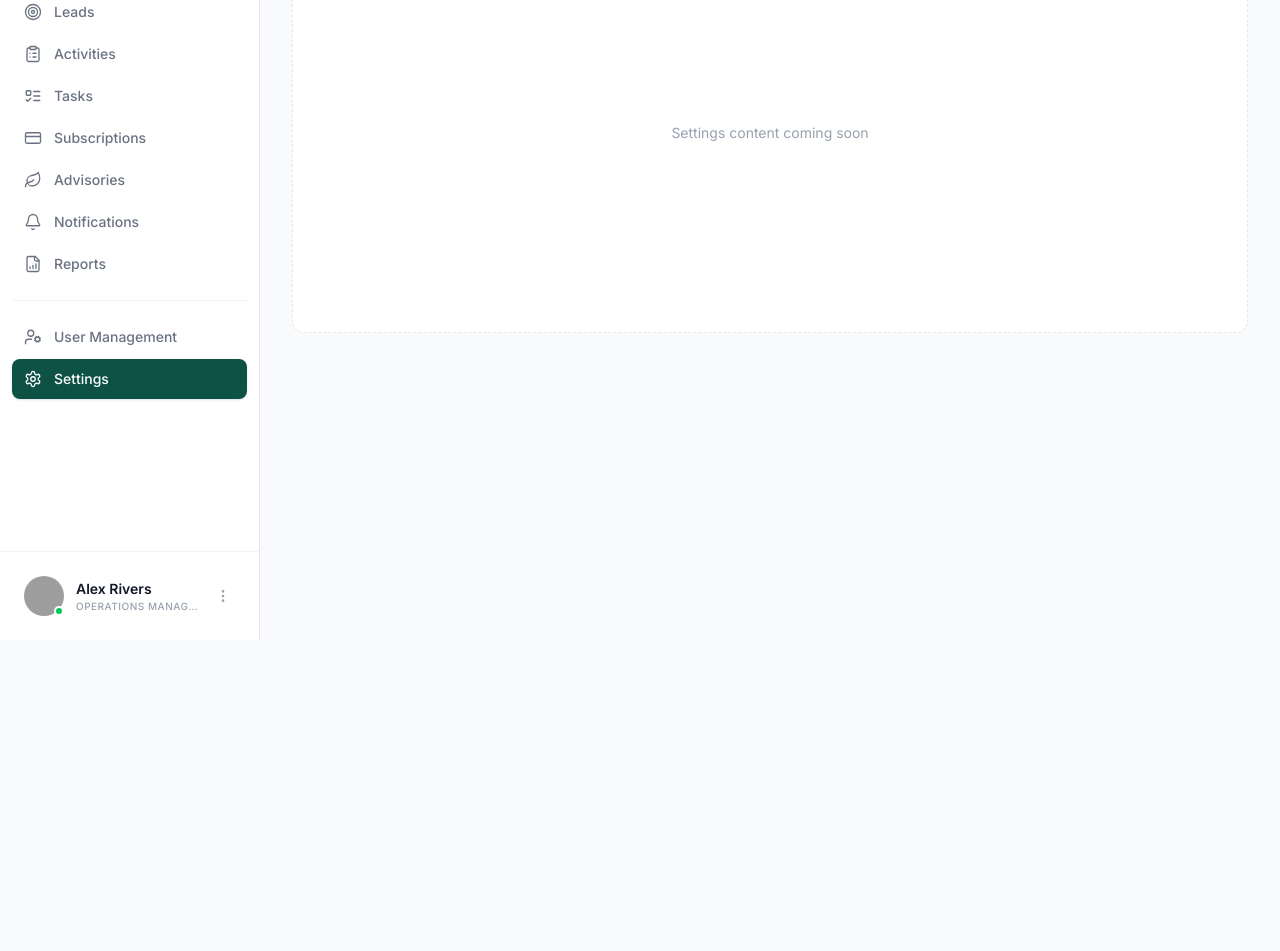
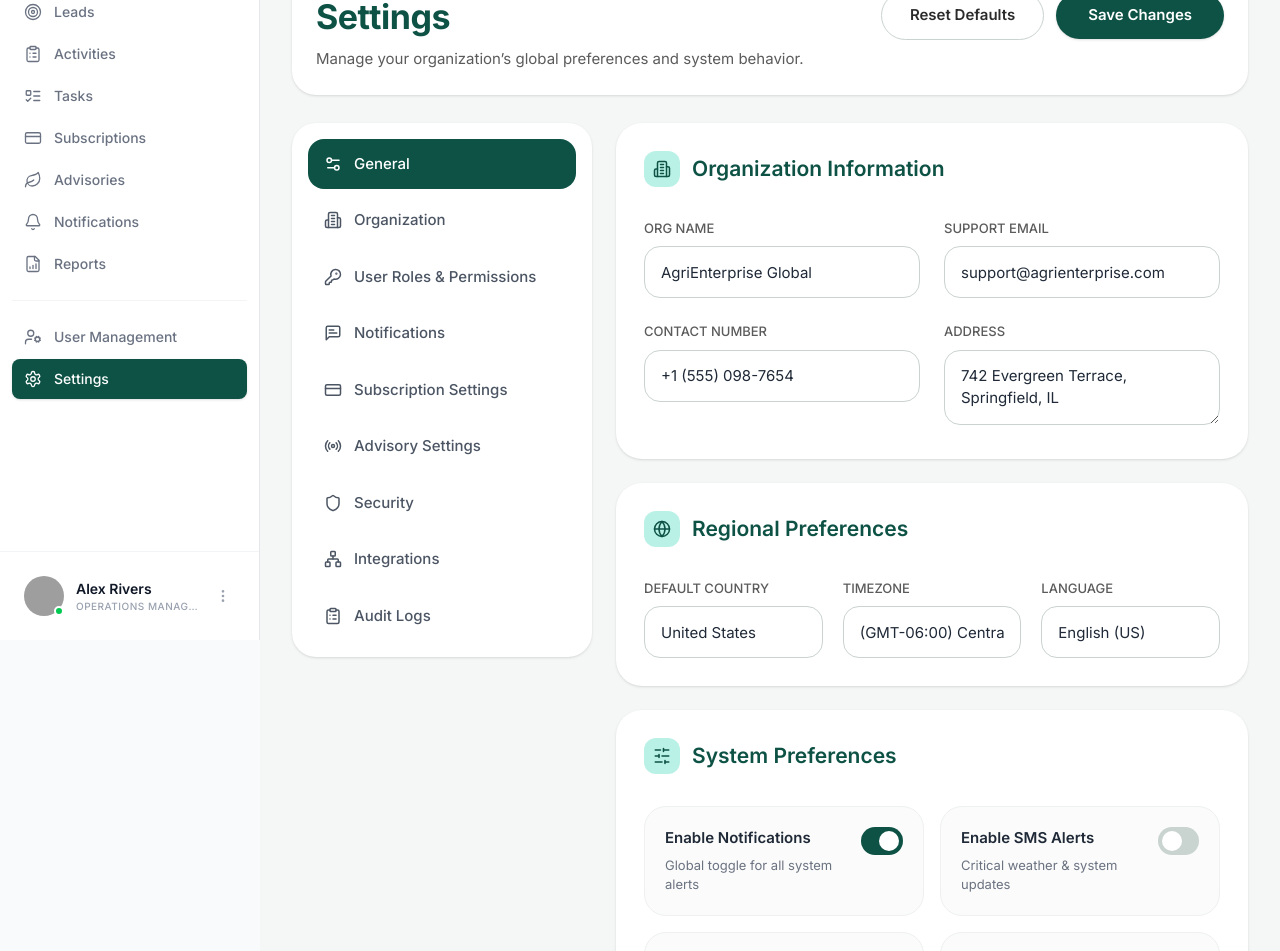
Before and after one commit to Cropgen56/satagro-crm, a React (Vite) app: page /settings in a window 1280 px wide. Shown: the part 160-1111 px from the top of the page. Before the commit the page ends 800 px from the top, so only its background shows below. Built offline with nearby package versions, Linux system fonts and the light colour scheme; grey boxes are pictures that could not be loaded.

Commit message:
updated with the settings page

```diff
--- a/src/App.jsx
+++ b/src/App.jsx
@@ -22,6 +22,7 @@ import AdvisoryPage from '@/pages/AdvisoryPage'
 import Notificationspage from '@/pages/Notificationspage'
 import Reportpage from '@/pages/Reportpage'
 import ProfilePage from '@/pages/ProfilePage'
+import SettingsPage from './pages/SettingsPage'
 
 export default function App() {
   return (
@@ -57,7 +58,7 @@ export default function App() {
 
         <Route
           path="/settings"
-          element={<EmptyPage title="Settings" />}
+          element={<SettingsPage/>}
         />
       </Route>
 
--- /dev/null
+++ b/src/components/settings/OrganizationInformationCard.jsx
@@ -0,0 +1,70 @@
+// OrganizationInformationCard.jsx
+
+import { Building2 } from 'lucide-react'
+
+export default function OrganizationInformationCard() {
+  return (
+    <div className="rounded-[26px] bg-white p-7 shadow-sm">
+      <div className="flex items-center gap-3">
+        <div className="flex h-9 w-9 items-center justify-center rounded-xl bg-[#B9F1E6]">
+          <Building2 className="h-4.5 w-4.5 text-brand-primary" />
+        </div>
+
+        <h2 className="text-[21px] font-semibold text-brand-primary">
+          Organization Information
+        </h2>
+      </div>
+
+      <div className="mt-8 grid grid-cols-1 gap-6 md:grid-cols-2">
+        <div>
+          <label className="mb-2 block text-[13px] font-medium uppercase text-[#5B5B5B]">
+            Org Name
+          </label>
+
+          <input
+            value="AgriEnterprise Global"
+            readOnly
+            className="h-[52px] w-full rounded-2xl border border-[#CAD3CF] px-4 text-[15px] text-[#1F2937] outline-none"
+          />
+        </div>
+
+        <div>
+          <label className="mb-2 block text-[13px] font-medium uppercase text-[#5B5B5B]">
+            Support Email
+          </label>
+
+          <input
+            value="support@agrienterprise.com"
+            readOnly
+            className="h-[52px] w-full rounded-2xl border border-[#CAD3CF] px-4 text-[15px] text-[#1F2937] outline-none"
+          />
+        </div>
+
+        <div>
+          <label className="mb-2 block text-[13px] font-medium uppercase text-[#5B5B5B]">
+            Contact Number
+          </label>
+
+          <input
+            value="+1 (555) 098-7654"
+            readOnly
+            className="h-[52px] w-full rounded-2xl border border-[#CAD3CF] px-4 text-[15px] text-[#1F2937] outline-none"
+          />
+        </div>
+
+        <div>
+          <label className="mb-2 block text-[13px] font-medium uppercase text-[#5B5B5B]">
+            Address
+          </label>
+
+          <textarea
+            value="742 Evergreen Terrace, Springfield, IL"
+            readOnly
+            rows={2}
+            className="w-full rounded-2xl border border-[#CAD3CF] px-4 py-3.5 text-[15px] text-[#1F2937] outline-none"
+          />
+        </div>
+      </div>
+    </div>
+  )
+}
--- /dev/null
+++ b/src/components/settings/RegionalPreferencesCard.jsx
@@ -0,0 +1,57 @@
+// RegionalPreferencesCard.jsx
+
+import { Globe } from 'lucide-react'
+
+export default function RegionalPreferencesCard() {
+  return (
+    <div className="rounded-[26px] bg-white p-7 shadow-sm">
+      <div className="flex items-center gap-3">
+        <div className="flex h-9 w-9 items-center justify-center rounded-xl bg-[#B9F1E6]">
+          <Globe className="h-4.5 w-4.5 text-brand-primary" />
+        </div>
+
+        <h2 className="text-[21px] font-semibold text-brand-primary">
+          Regional Preferences
+        </h2>
+      </div>
+
+      <div className="mt-8 grid grid-cols-1 gap-5 md:grid-cols-3">
+        <div>
+          <label className="mb-2 block text-[13px] font-medium uppercase text-[#5B5B5B]">
+            Default Country
+          </label>
+
+          <input
+            value="United States"
+            readOnly
+            className="h-[52px] w-full rounded-2xl border border-[#CAD3CF] px-4 text-[15px] text-[#1F2937] outline-none"
+          />
+        </div>
+
+        <div>
+          <label className="mb-2 block text-[13px] font-medium uppercase text-[#5B5B5B]">
+            Timezone
+          </label>
+
+          <input
+            value="(GMT-06:00) Central Time"
+            readOnly
+            className="h-[52px] w-full rounded-2xl border border-[#CAD3CF] px-4 text-[15px] text-[#1F2937] outline-none"
+          />
+        </div>
+
+        <div>
+          <label className="mb-2 block text-[13px] font-medium uppercase text-[#5B5B5B]">
+            Language
+          </label>
+
+          <input
+            value="English (US)"
+            readOnly
+            className="h-[52px] w-full rounded-2xl border border-[#CAD3CF] px-4 text-[15px] text-[#1F2937] outline-none"
+          />
+        </div>
+      </div>
+    </div>
+  )
+}
--- /dev/null
+++ b/src/components/settings/SettingsHeader.jsx
@@ -0,0 +1,29 @@
+// SettingsHeader.jsx
+
+export default function SettingsHeader() {
+  return (
+    <div className="rounded-[24px] bg-white px-6 py-6 shadow-sm">
+      <div className="flex flex-col gap-5 xl:flex-row xl:items-start xl:justify-between">
+        <div>
+          <h1 className="text-[34px] font-bold tracking-[-0.5px] text-brand-primary">
+            Settings
+          </h1>
+
+          <p className="mt-1.5 text-[15px] text-[#5B5B5B]">
+            Manage your organization’s global preferences and system behavior.
+          </p>
+        </div>
+
+        <div className="flex items-center gap-3">
+          <button className="rounded-full border border-[#C9D3CF] bg-white px-7 py-3 text-[15px] font-semibold text-[#2B2B2B]">
+            Reset Defaults
+          </button>
+
+          <button className="rounded-full bg-brand-primary px-8 py-3 text-[15px] font-semibold text-white shadow-sm">
+            Save Changes
+          </button>
+        </div>
+      </div>
+    </div>
+  )
+}
--- /dev/null
+++ b/src/components/settings/SettingsSidebar.jsx
@@ -0,0 +1,82 @@
+// SettingsSidebar.jsx
+
+import {
+  Settings2,
+  Building2,
+  KeyRound,
+  MessageSquareText,
+  CreditCard,
+  Radio,
+  Shield,
+  Network,
+  ClipboardList,
+} from 'lucide-react'
+
+const items = [
+  {
+    label: 'General',
+    icon: Settings2,
+    active: true,
+  },
+  {
+    label: 'Organization',
+    icon: Building2,
+  },
+  {
+    label: 'User Roles & Permissions',
+    icon: KeyRound,
+  },
+  {
+    label: 'Notifications',
+    icon: MessageSquareText,
+  },
+  {
+    label: 'Subscription Settings',
+    icon: CreditCard,
+  },
+  {
+    label: 'Advisory Settings',
+    icon: Radio,
+  },
+  {
+    label: 'Security',
+    icon: Shield,
+  },
+  {
+    label: 'Integrations',
+    icon: Network,
+  },
+  {
+    label: 'Audit Logs',
+    icon: ClipboardList,
+  },
+]
+
+export default function SettingsSidebar() {
+  return (
+    <div className="h-fit rounded-[24px] bg-white p-4 shadow-sm">
+      <div className="space-y-1.5">
+        {items.map((item) => {
+          const Icon = item.icon
+
+          return (
+            <button
+              key={item.label}
+              className={`flex w-full items-center gap-3 rounded-2xl px-4 py-3.5 text-left transition ${
+                item.active
+                  ? 'bg-brand-primary text-white'
+                  : 'text-[#4B5563] hover:bg-[#F5F7F6]'
+              }`}
+            >
+              <Icon className="h-4.5 w-4.5" />
+
+              <span className="text-[15px] font-medium">
+                {item.label}
+              </span>
+            </button>
+          )
+        })}
+      </div>
+    </div>
+  )
+}
--- /dev/null
+++ b/src/components/settings/SystemPreferencesCard.jsx
@@ -0,0 +1,79 @@
+// SystemPreferencesCard.jsx
+
+import { SlidersHorizontal } from 'lucide-react'
+
+const preferences = [
+  {
+    title: 'Enable Notifications',
+    description: 'Global toggle for all system alerts',
+    enabled: true,
+  },
+  {
+    title: 'Enable SMS Alerts',
+    description: 'Critical weather & system updates',
+    enabled: false,
+  },
+  {
+    title: 'Auto Assign Agents',
+    description: 'Intelligently route new leads to reps',
+    enabled: true,
+  },
+  {
+    title: 'Advanced Analytics',
+    description: 'Beta features for predictive yield',
+    enabled: false,
+  },
+]
+
+export default function SystemPreferencesCard() {
+  return (
+    <div className="rounded-[26px] bg-white p-7 shadow-sm">
+      <div className="flex items-center gap-3">
+        <div className="flex h-9 w-9 items-center justify-center rounded-xl bg-[#B9F1E6]">
+          <SlidersHorizontal className="h-4.5 w-4.5 text-brand-primary" />
+        </div>
+
+        <h2 className="text-[21px] font-semibold text-brand-primary">
+          System Preferences
+        </h2>
+      </div>
+
+      <div className="mt-8 grid grid-cols-1 gap-4 md:grid-cols-2">
+        {preferences.map((item) => (
+          <div
+            key={item.title}
+            className="rounded-[22px] border border-[#EEF1EF] bg-[#FAFBFA] p-5"
+          >
+            <div className="flex items-start justify-between gap-4">
+              <div>
+                <h3 className="text-[15px] font-semibold text-[#1F2937]">
+                  {item.title}
+                </h3>
+
+                <p className="mt-1.5 text-[13px] text-[#6B7280]">
+                  {item.description}
+                </p>
+              </div>
+
+              <div
+                className={`relative h-7 w-[48px] rounded-full transition ${
+                  item.enabled
+                    ? 'bg-brand-primary'
+                    : 'bg-[#C9D3CF]'
+                }`}
+              >
+                <div
+                  className={`absolute top-1 h-5 w-5 rounded-full bg-white transition ${
+                    item.enabled
+                      ? 'right-1'
+                      : 'left-1'
+                  }`}
+                />
+              </div>
+            </div>
+          </div>
+        ))}
+      </div>
+    </div>
+  )
+}
--- /dev/null
+++ b/src/pages/SettingsPage.jsx
@@ -0,0 +1,34 @@
+// SettingsPage.jsx
+
+import React from 'react'
+import PageTopBar from '@/components/layout/PageTopBar'
+
+import SettingsHeader from '@/components/settings/SettingsHeader'
+import SettingsSidebar from '@/components/settings/SettingsSidebar'
+import OrganizationInformationCard from '@/components/settings/OrganizationInformationCard'
+import RegionalPreferencesCard from '@/components/settings/RegionalPreferencesCard'
+import SystemPreferencesCard from '@/components/settings/SystemPreferencesCard'
+
+const SettingsPage = () => {
+  return (
+    <div className="min-h-full bg-[#F5F7F6] p-6 lg:p-8">
+      <PageTopBar />
+
+      <div className="mt-8">
+        <SettingsHeader />
+      </div>
+
+      <div className="mt-7 grid grid-cols-1 gap-6 xl:grid-cols-[300px_1fr]">
+        <SettingsSidebar />
+
+        <div className="space-y-6">
+          <OrganizationInformationCard />
+          <RegionalPreferencesCard />
+          <SystemPreferencesCard />
+        </div>
+      </div>
+    </div>
+  )
+}
+
+export default SettingsPage
```
